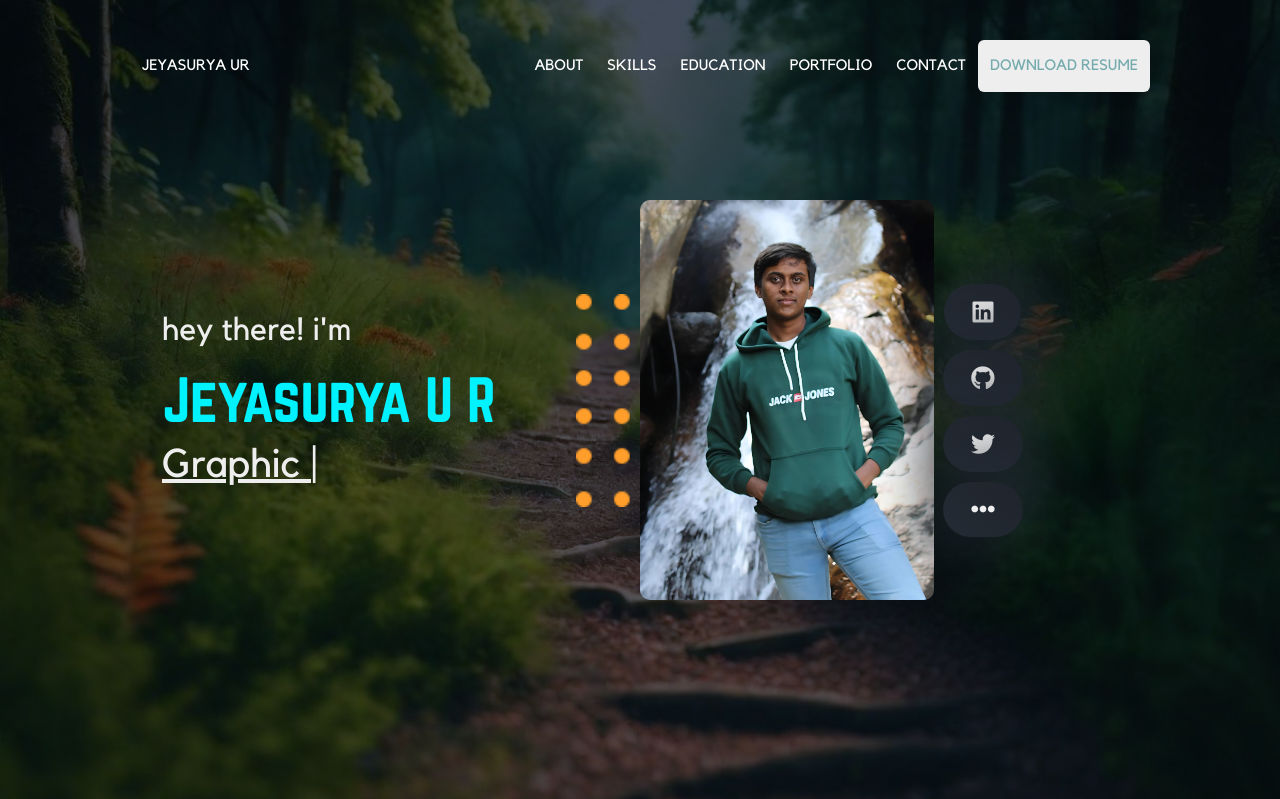
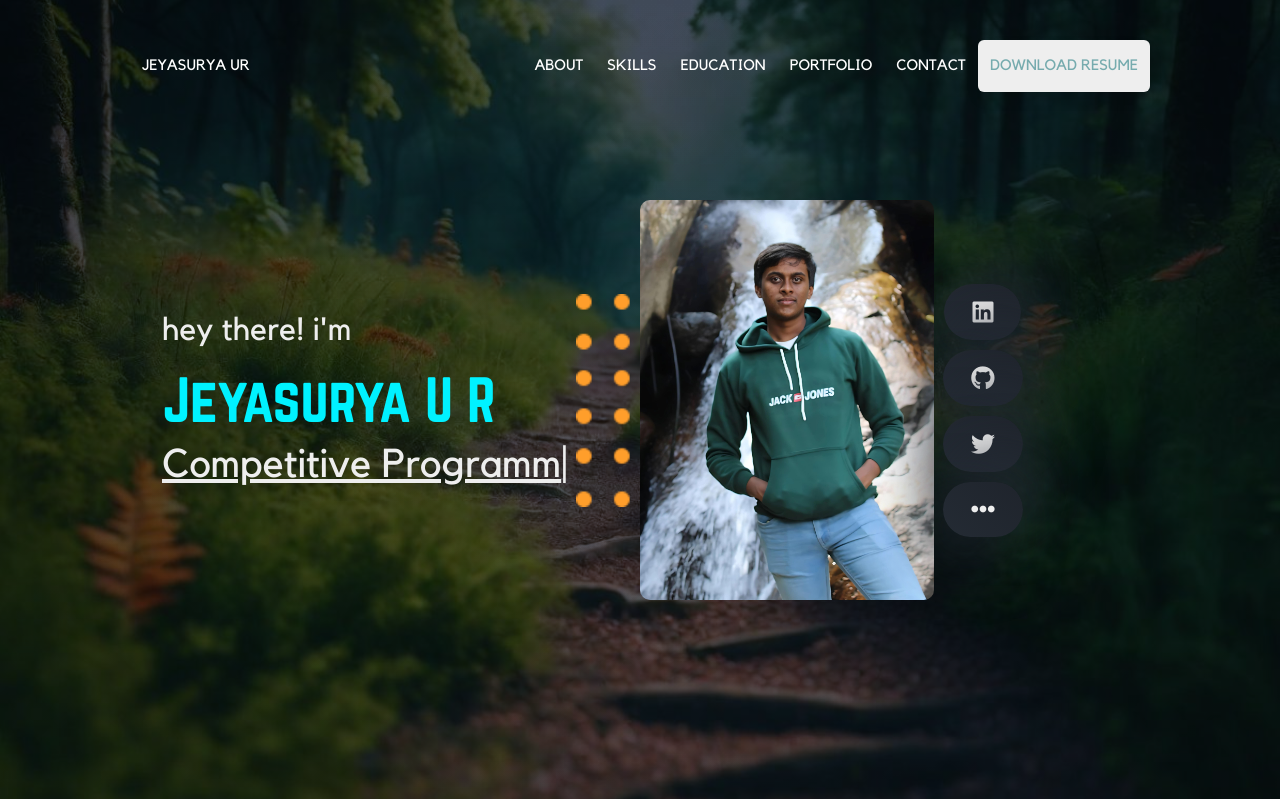
Before and after one commit to JeyasuryaUR/Portfolio, a Flask app: page / in a window 1280 px wide. Shown: the top 799 px of the page. Run offline with Flask 3, Linux system fonts and the light colour scheme; some libraries are stand-ins or nearby versions.

Commit message:
Bug Fixes

```diff
--- a/static/script.js
+++ b/static/script.js
@@ -22,7 +22,7 @@
 	});
 
 	var typed = new Typed(".auto-typed", {
-		strings: ["Full Stack Developer", "Graphic Designer", "Video Editor"],
+		strings: ["Software Developer", "Competitive Programmer", "Video Editor"],
 		typeSpeed: 100,
 		backSpeed: 100,
 		smartBackspace: true,
--- a/static/style.css
+++ b/static/style.css
@@ -571,6 +571,7 @@ textarea.input {
 .hero-area {
     height: 100vh;
     width: 100vw !important;
+    overflow-x: hidden !important;
     position: relative;
     display: flex;
     align-items: center;
```
